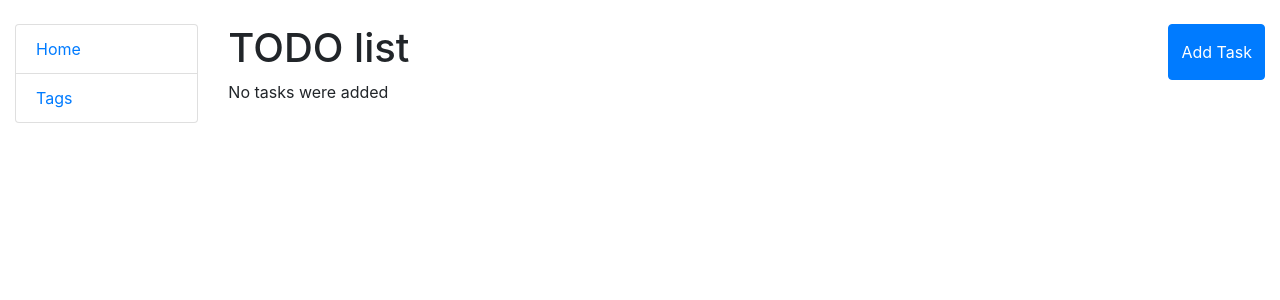
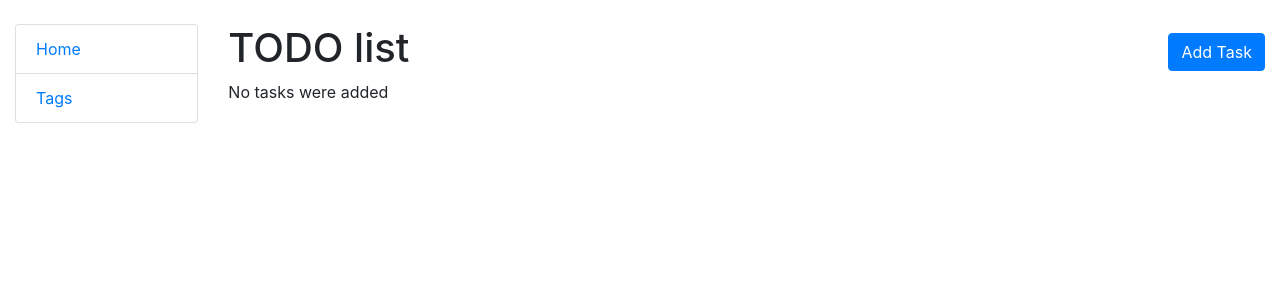
Before and after one commit to RomanHlodann/todo-list, a Django app: page / in a window 1280 px wide. Shown: the top 300 px of the page. Run offline with Django 5.2, Linux system fonts and the light colour scheme; data that the repository does not hold is empty.

Commit message:
replace button by a tag and align center text in button

```diff
--- a/templates/planner/task_list.html
+++ b/templates/planner/task_list.html
@@ -1,8 +1,8 @@
 {% extends "includes/base.html" %}
 {% block content %}
-  <div class="d-flex justify-content-between w-100">
+  <div class="d-flex justify-content-between align-items-center">
     <h1>TODO list</h1>
-    <button class="btn btn-primary">Add Task</button>
+    <a class="btn btn-primary" href="{% url "planner:task-create" %}">Add Task</a>
   </div>
   {% for task in task_list %}
     <div class="mt-3">
```
